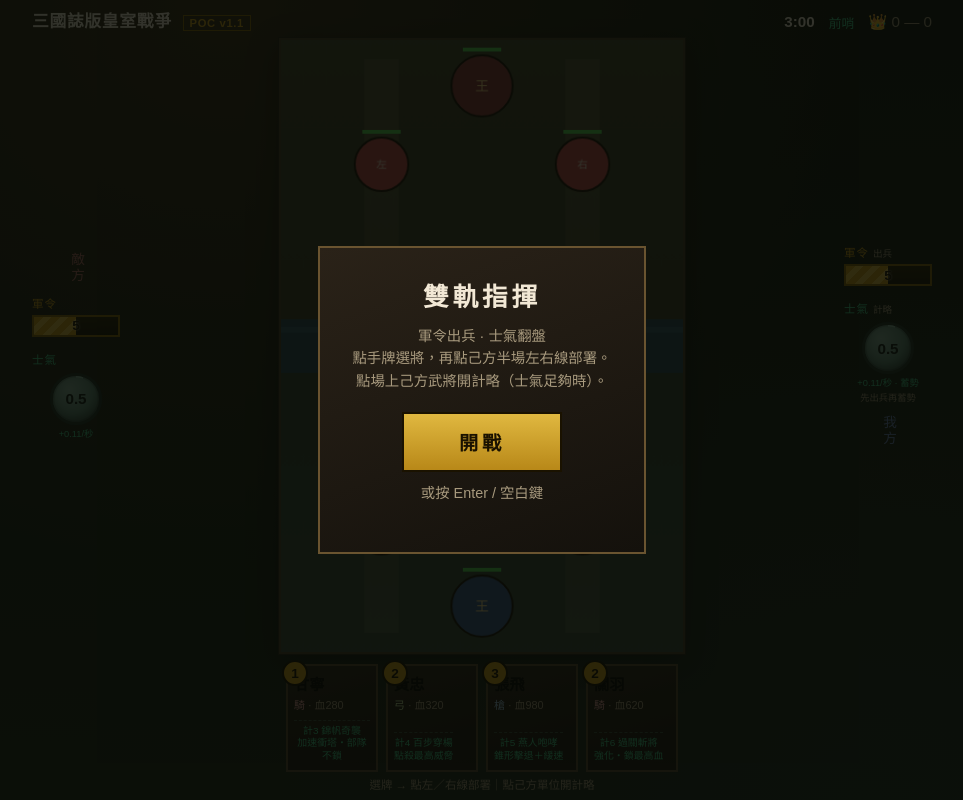
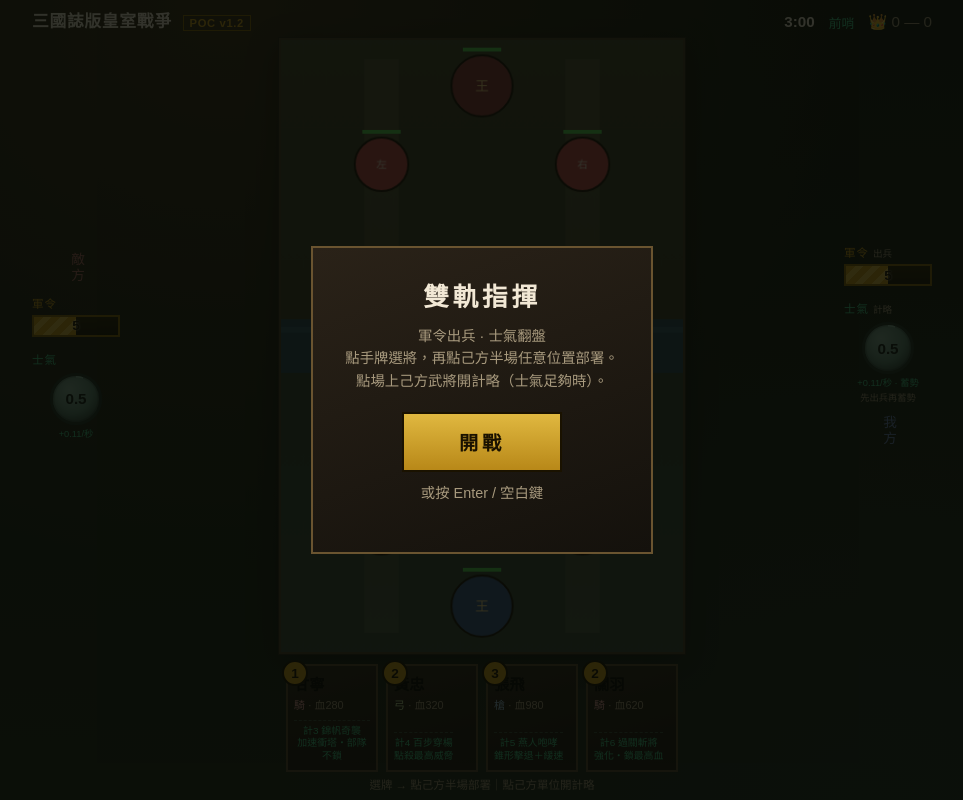
Before and after one commit to Mangohk/3cntywar, a plain HTML site: page index.html in a window 1280 px wide. Shown: the whole page, without its empty margins (158-1121 px from the left). Drawn offline with Linux system fonts and the light colour scheme.

Commit message:
POC v1.2: open-field index.html + style.css

```diff
--- a/index.html
+++ b/index.html
@@ -3,13 +3,13 @@
 <head>
   <meta charset="UTF-8" />
   <meta name="viewport" content="width=device-width, initial-scale=1, maximum-scale=1, user-scalable=no" />
-  <title>三國誌版皇室戰爭 — POC v1.1</title>
+  <title>三國誌版皇室戰爭 — POC v1.2</title>
   <link rel="stylesheet" href="style.css" />
 </head>
 <body>
   <div id="app">
     <header class="top-bar">
-      <div class="brand">三國誌版皇室戰爭 <span class="tag">POC v1.1</span></div>
+      <div class="brand">三國誌版皇室戰爭 <span class="tag">POC v1.2</span></div>
       <div class="match-meta">
         <span id="timer">3:00</span>
         <span id="phase" class="phase">前哨</span>
@@ -76,13 +76,13 @@
 
     <footer class="hand-bar">
       <div id="hand" class="hand"></div>
-      <p class="hint" id="hint">選牌 → 點左／右線部署｜點己方單位開計略</p>
+      <p class="hint" id="hint">選牌 → 點己方半場部署｜點己方單位開計略</p>
     </footer>
 
     <div id="overlay" class="overlay">
       <div class="overlay-card">
         <h1>雙軌指揮</h1>
-        <p>軍令出兵 · 士氣翻盤<br />點手牌選將，再點己方半場左右線部署。<br />點場上己方武將開計略（士氣足夠時）。</p>
+        <p>軍令出兵 · 士氣翻盤<br />點手牌選將，再點己方半場任意位置部署。<br />點場上己方武將開計略（士氣足夠時）。</p>
         <button id="btn-start" type="button" data-action="start">開戰</button>
         <p class="start-hotkey">或按 Enter / 空白鍵</p>
       </div>
--- a/style.css
+++ b/style.css
@@ -9,9 +9,8 @@
   --shiqi-glow: #7dffc0;
   --enemy: #c44b4b;
   --player: #4a7ec8;
-  --lane: #3d4f38;
+  --field: #3d4f38;
   --river: #2a4a5c;
-  --bridge: #6b5a3e;
   --panel: rgba(12, 16, 10, 0.82);
   --font-display: "Noto Serif TC", "Source Han Serif TC", "Songti TC", "PMingLiU", serif;
   --font-ui: "Noto Sans TC", "PingFang TC", "Microsoft JhengHei", sans-serif;
```
